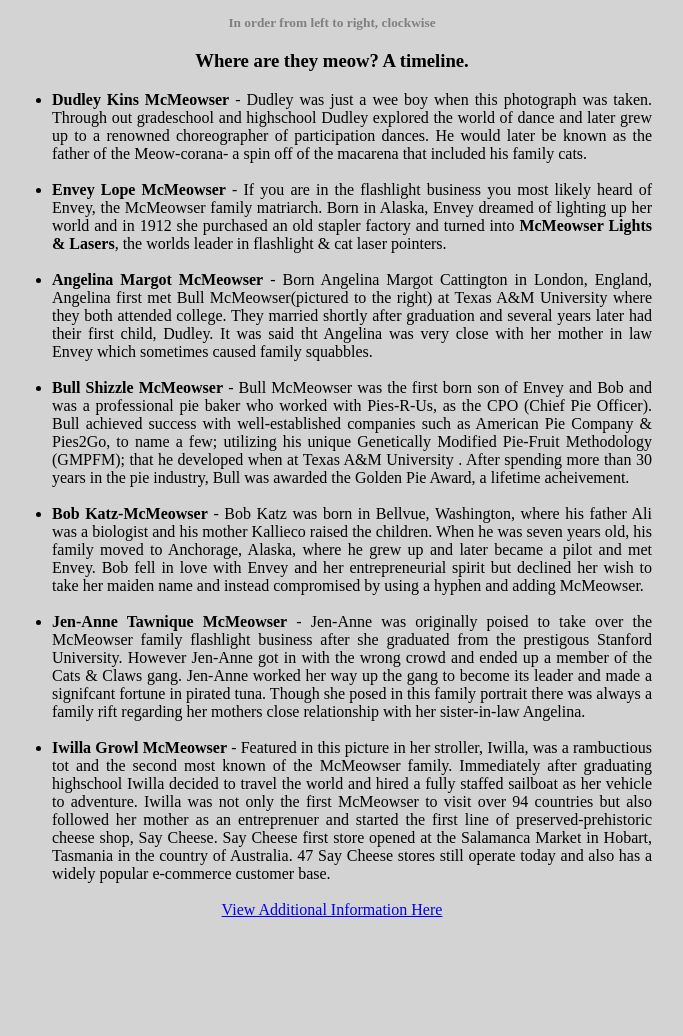
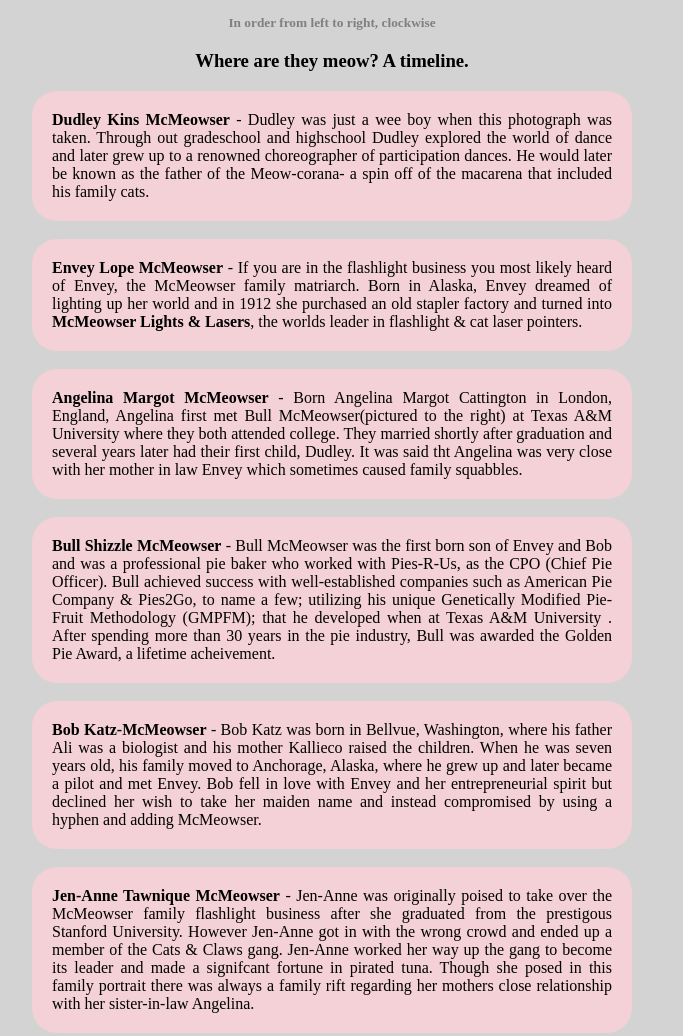
Before and after one commit to MaryKathryn0/tribute-to-cats, a plain HTML site: page index.html in a window 1280 px wide. Shown: the part 632-1668 px from the top of the page, without its empty margins (316-999 px from the left). Before the commit the page ends 1559 px from the top, so only its background shows below. Drawn offline with Linux system fonts and the light colour scheme.

Commit message:
color changes

```diff
--- a/style.css
+++ b/style.css
@@ -10,12 +10,12 @@ body {
     border-color: rgb(152, 156, 160);
 }
 #title {
-    margin: auto;
+
     text-align: center;
     margin-top: 25px;
 }
 #tribute-info{
-    margin: auto;
+
     text-align: center;
 }
 
@@ -24,12 +24,22 @@ body {
     font-size:smaller;
 }
 #theBios {
-    margin: auto;
-    text-align: justify;
+    text-align: center;
     max-width: 600px;
-    display: block;
+
+}
+ul {
+    list-style-type: none;
+    padding: 0px;
+    margin:auto;
 }
 
+li {
+    background-color: rgb(243, 209, 214);
+    text-align: justify;
+    border-radius: 25px;
+    padding: 20px;
+}
 /* For mobile phones: */
 [class*="col-"] {
     width: 100%;
```
